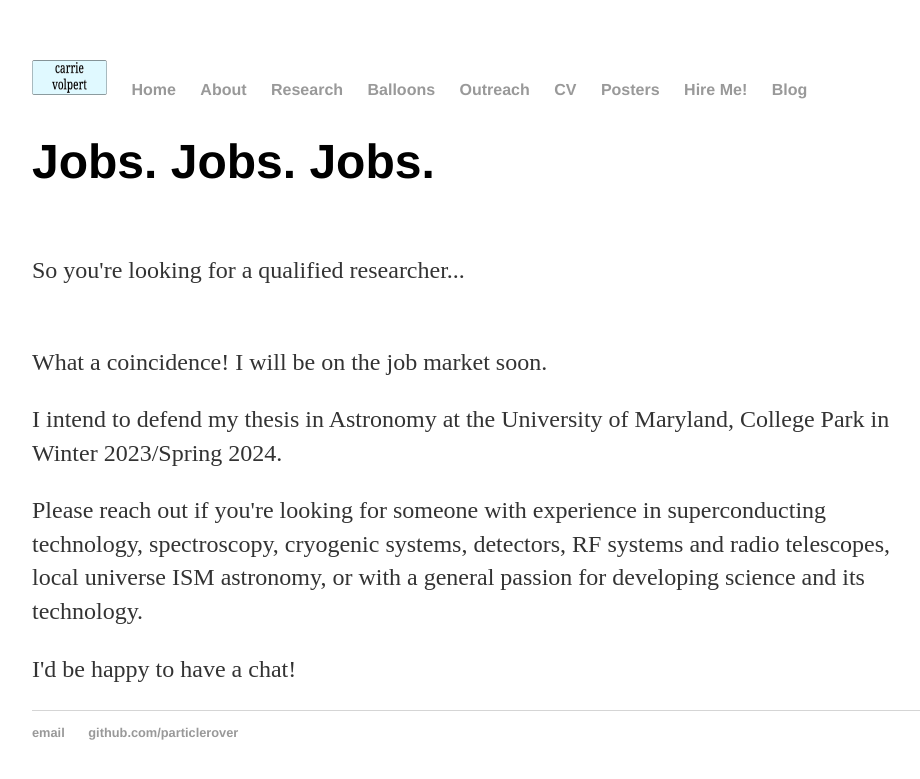
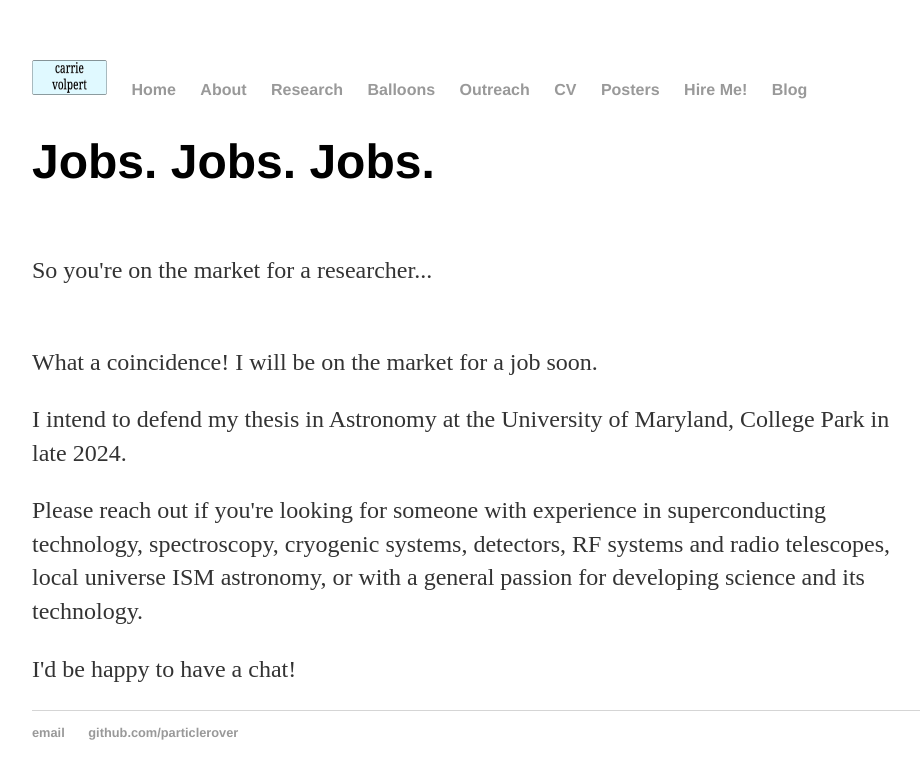
Before and after one commit to particlerover/particlerover.github.io, a Jekyll site: the page built from hireme/index.html, in a window 1280 px wide. Shown: the top 779 px of the page, without its empty margins (160-1080 px from the left). Built offline with Jekyll 4.4.1, drawn with Linux system fonts in a browser that asks for light colours.

Commit message:
Update index.html

```diff
--- a/hireme/index.html
+++ b/hireme/index.html
@@ -5,11 +5,11 @@ title: Hire Me!
 
 		<div class="about">
 			<h1>Jobs. Jobs. Jobs.</h1>
-			<p class="tab"><br />So you're looking for a qualified researcher...<br />
+			<p class="tab"><br />So you're on the market for a researcher...<br />
 
-			<p class="tab"><br />What a coincidence! I will be on the job market soon.<br />
+			<p class="tab"><br />What a coincidence! I will be on the market for a job soon.<br />
 
-			<p> I intend to defend my thesis in Astronomy at the University of Maryland, College Park in Winter 2023/Spring 2024.
+			<p> I intend to defend my thesis in Astronomy at the University of Maryland, College Park in late 2024.
         		</p>
 
 			<p> Please reach out if you're looking for someone with experience in superconducting technology, spectroscopy, cryogenic systems, detectors, RF systems and radio telescopes, local universe ISM astronomy, or with a general passion for developing science and its technology.
```
